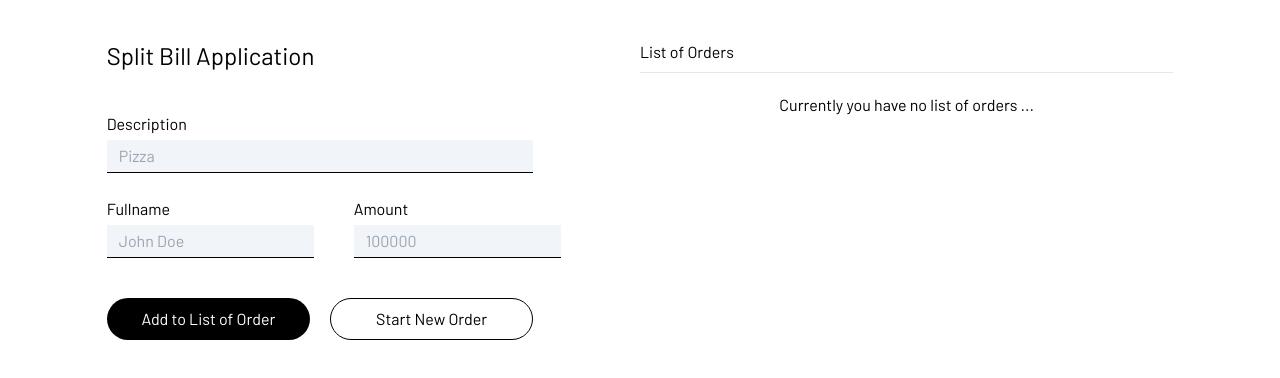
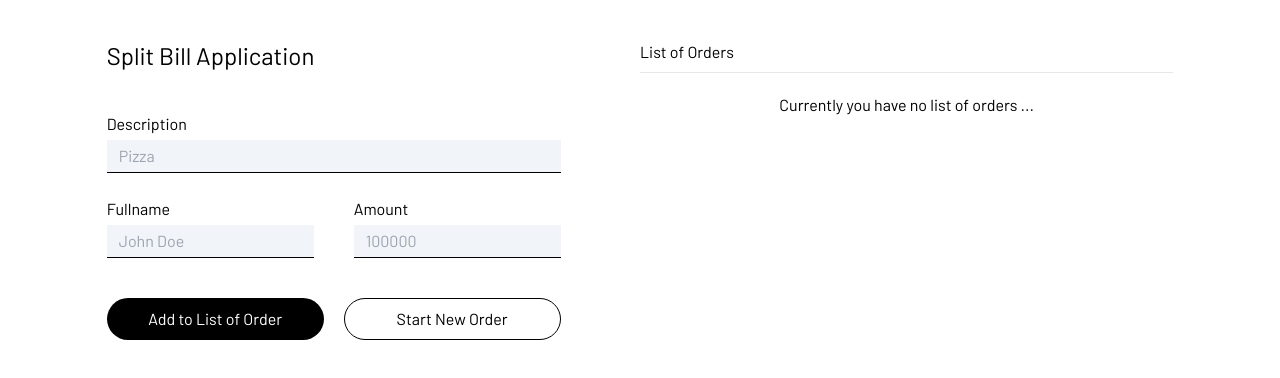
Before and after one commit to winstencoellins/splitbill, a Next.js app: page / in a window 1280 px wide. Shown: the top 378 px of the page. Built offline with nearby package versions, Linux system fonts and the light colour scheme.

Commit message:
Fix screen

```diff
--- a/app/page.tsx
+++ b/app/page.tsx
@@ -220,7 +220,7 @@ export default function Home() {
   return (
     <div className="w-10/12 mx-auto lg:max-w-7xl">
       <div className="flex flex-col lg:flex-row">
-        <div className="lg:w-1/3 lg:fixed">
+        <div className="lg:max-w-5xl lg:fixed">
           <h1 className="my-10 text-2xl">Split Bill Application</h1>
           <div className="flex flex-col mb-5">
             <label className="mb-1">Description</label>
@@ -248,7 +248,7 @@ export default function Home() {
         </div>
 
 
-        <div className="my-10 lg:w-2/3 lg:ml-[50%]">
+        <div className="my-10 lg:w-3/4 lg:ml-[50%]">
           <h1 className="mb-2">List of Orders</h1>
 
           <hr />
```
